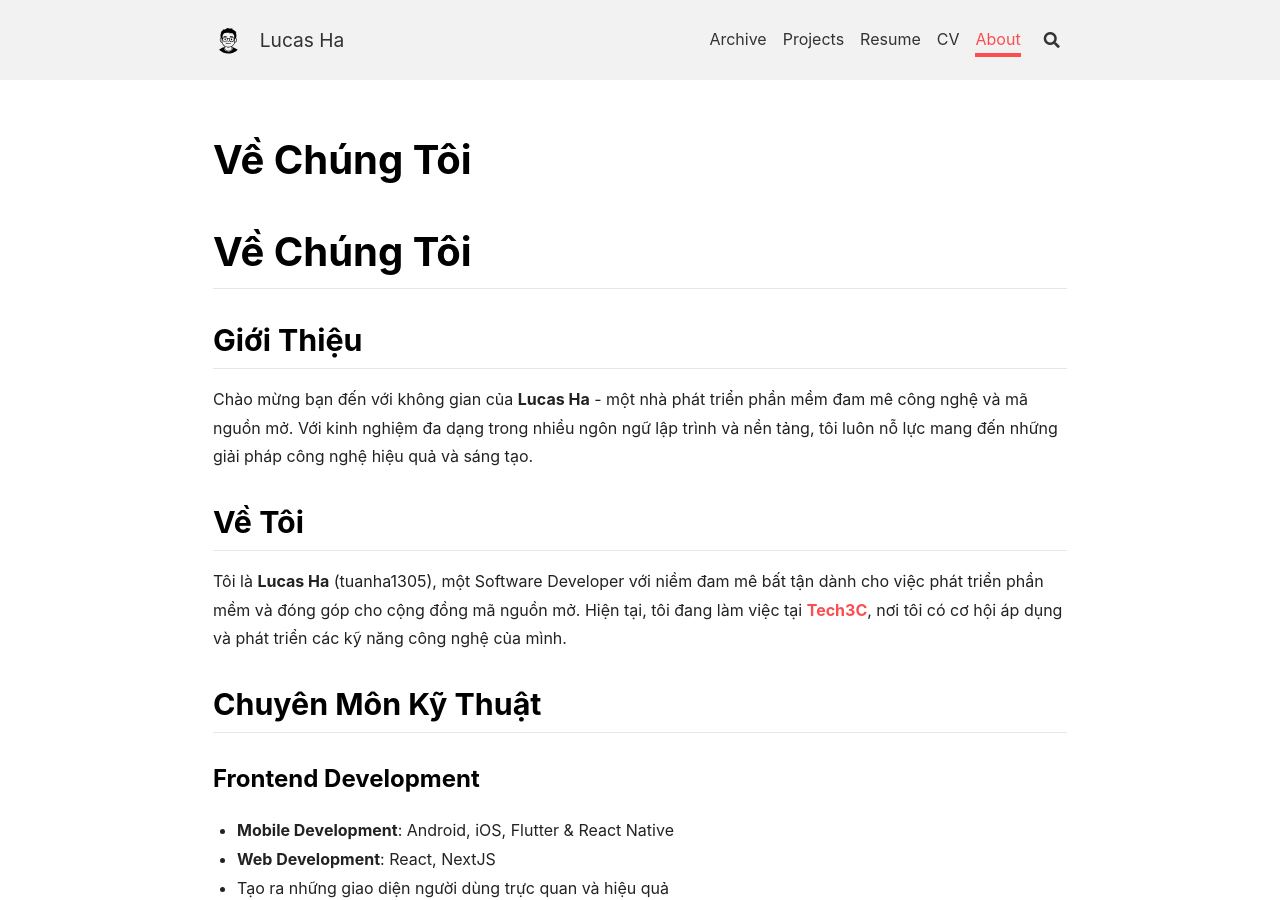
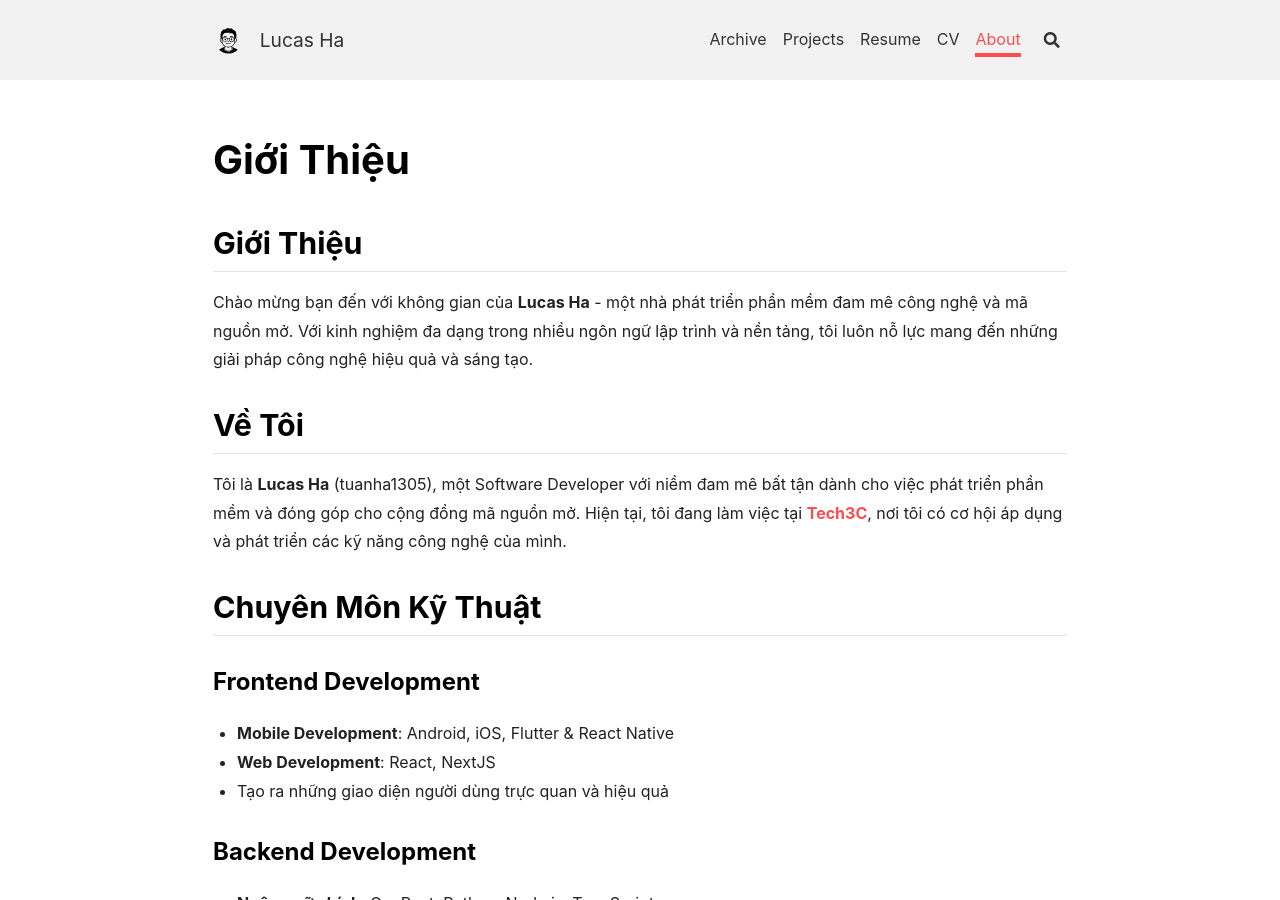
Before and after one commit to tuanha1305/tuanha1305.github.io, a Jekyll site: the page built from about.md, in a window 1280 px wide and 900 px high. Built offline with Jekyll 4.4.1, drawn with Linux system fonts in a browser that asks for light colours; nearby versions of some CDN libraries; our own code applies the rules of GitHub Pages for plain Markdown files.

Commit message:
docs: remove redundant "Về Chúng Tôi" heading from about page

```diff
--- a/about.md
+++ b/about.md
@@ -25,8 +25,6 @@ titles:
   # @end locale config
 key: page-about
 ---
-
-# Về Chúng Tôi
 
 ## Giới Thiệu
 
```
